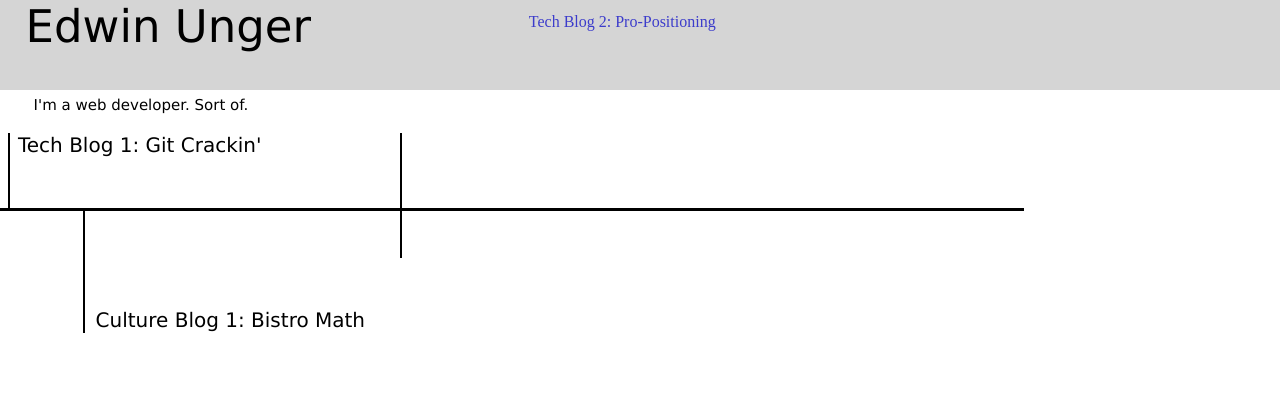
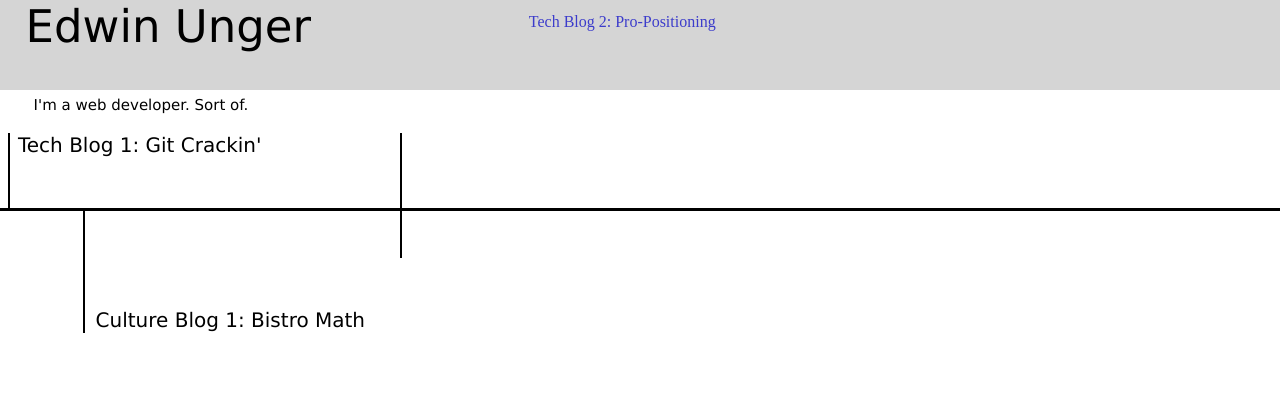
Before and after one commit to edwinunger/edwinunger.github.io, a Jekyll site: the page blog.html, which Jekyll copies as it is, in a window 1280 px wide. Shown: the top 398 px of the page. Built offline with Jekyll 4.4.1, drawn with Linux system fonts in a browser that asks for light colours.

Commit message:
blog timeline

```diff
--- a/stylesheets/default.css
+++ b/stylesheets/default.css
@@ -100,9 +100,9 @@
 /*Blog*/
 
 .timeline { height: 3px;
-            width: 95%;
+            width: 100%;
             background-color: #000000;
-            margin: 200px 0px 20px -200px;
+            margin: 200px 0px 0px -8px;
             border: none;
             position: fixed;
 }
```
